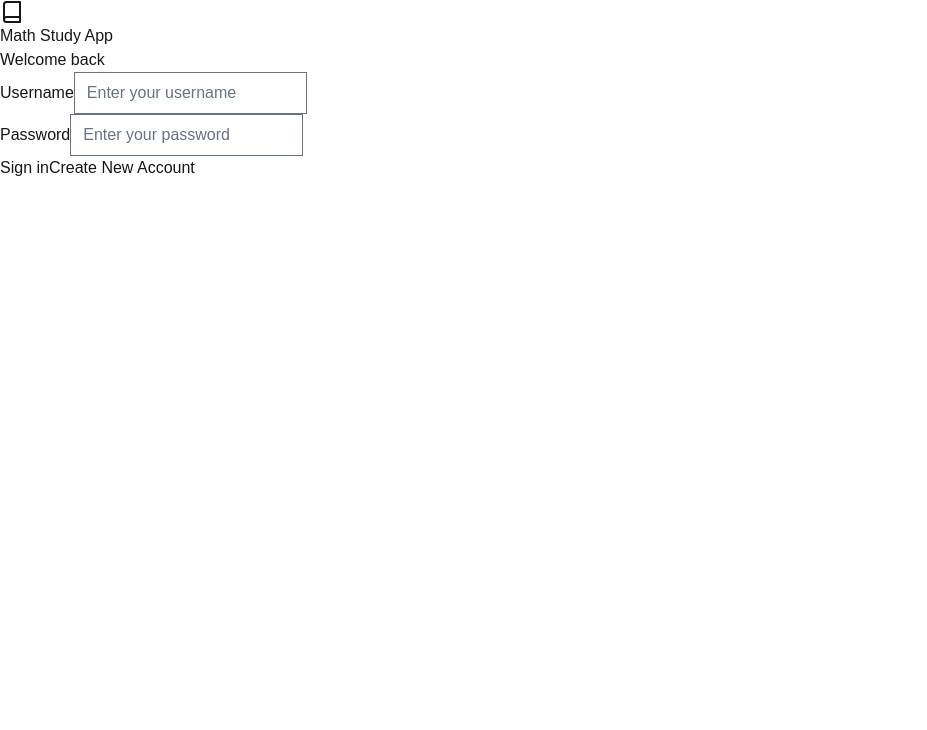
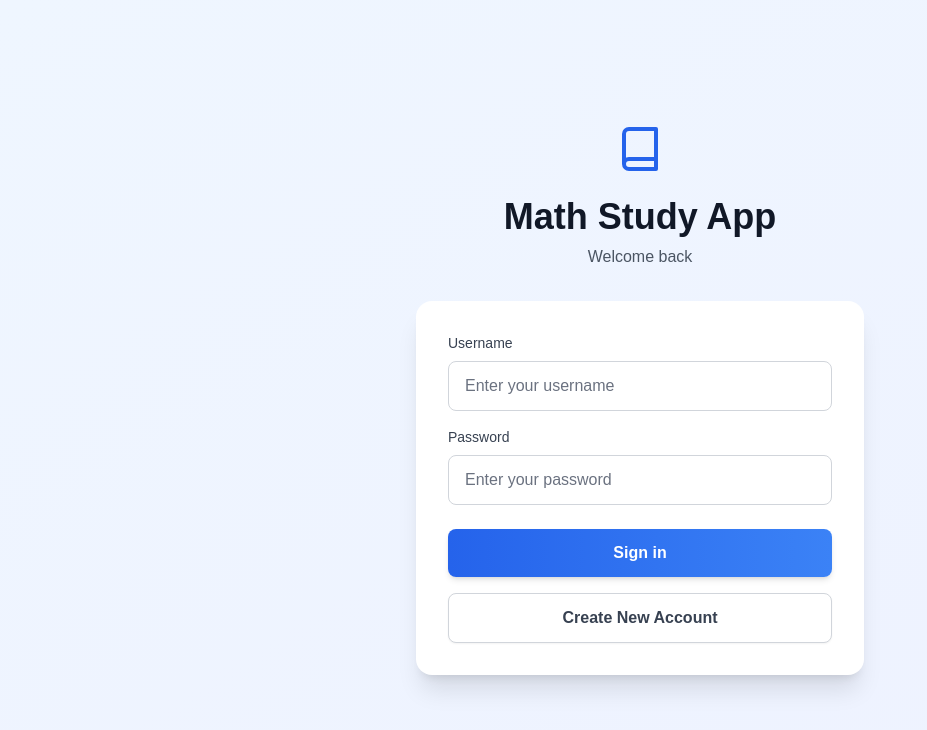
Before and after one commit to Y0wshii/math-study-app, a Next.js app: page / in a window 1280 px wide. Shown: the top 730 px of the page, without its empty margins (0-927 px from the left). Built offline with nearby package versions, Linux system fonts and the light colour scheme.

Commit message:
Fixed Tailwind configuration

```diff
--- a/tailwind.config.ts
+++ b/tailwind.config.ts
@@ -1,9 +1,9 @@
 /** @type {import('tailwindcss').Config} */
 module.exports = {
   content: [
-    './src/pages/**/*.{js,ts,jsx,tsx,mdx}',
-    './src/components/**/*.{js,ts,jsx,tsx,mdx}',
-    './src/app/**/*.{js,ts,jsx,tsx,mdx}',
+    './app/**/*.{js,ts,jsx,tsx,mdx}',
+    './components/**/*.{js,ts,jsx,tsx,mdx}',
+    './pages/**/*.{js,ts,jsx,tsx,mdx}',
   ],
   theme: {
     extend: {},
```
